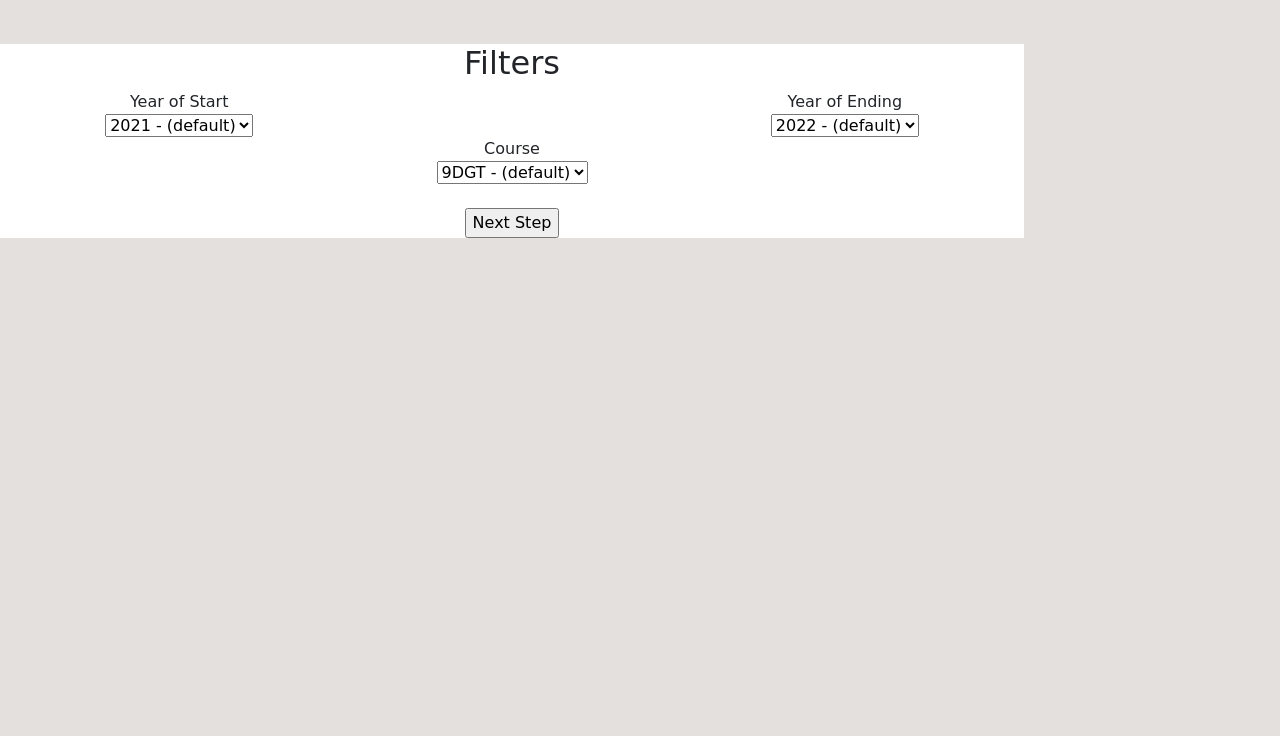
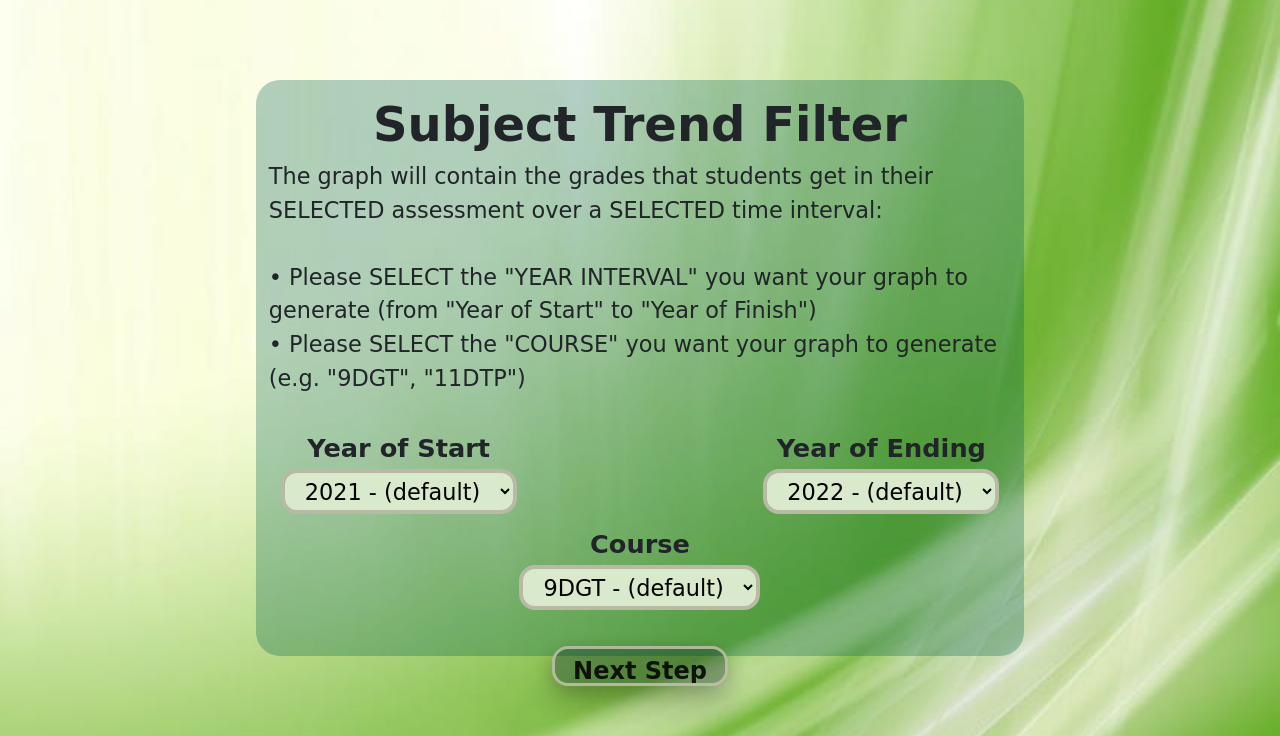
Before and after one commit to devinlinbhs/data_management_app, a Flask app: page /subject_trend_filter1 in a window 1280 px wide. Shown: the part 64-800 px from the top of the page. Run offline with Flask 3, Linux system fonts and the light colour scheme.

Commit message:
subject-trend_filter1 css done

```diff
--- a/myapp/static/style.css
+++ b/myapp/static/style.css
@@ -191,6 +191,172 @@ a {
     opacity: 0.8;
 }
 /* End of the containers */
+
+
+/* Note option page is now using the CSS on the home page */
+/* Maybe it will have its unique CSS when more functionality added to option.html */
+
+
+/* Subject trend filter page CSS */
+.subject-trend-filter-background{
+    display:flex;
+    align-items: center;
+    justify-content: center;
+    height: 92vh;
+    width: 100%;
+    background-image: url(/static/background.png);
+    background-size: cover;
+    background-repeat: no-repeat;
+    background-position: center;
+}
+
+.subject-trend-filter-title{
+    font-size: min(3rem, 5.25vw);
+    font-weight: 600;
+}
+
+.subject-trend-filter-container{
+    width: 60vw;
+    height: 72vh;
+    border-radius: 3vh;
+
+    padding-top: 1vh;
+    padding-bottom: 1vh;
+    padding-left: 1vw;
+    padding-right: 1vw;
+
+    font-size: min(1.4rem, 2.45vw);
+    background-color: rgba(2, 96, 76, 0.3);
+    transition: scale 1s, opacity 1s;
+}
+
+.subject-trend-filter-container:hover{
+    scale: 1.05;
+    transition: 1s;
+    opacity: 0.9;
+}
+
+
+.subject-trend-filter-content-layout1{
+    width:100%;
+    height: 100%;
+
+    display:flex;
+    flex-direction: column;
+    align-items: center;
+}
+
+.subject-trend-filter-content-layout2{
+    width:100%;
+    height: 12vh;
+
+    display:flex;
+    justify-content:space-between;
+}
+
+.subject-trend-filter-content-layout3{
+    width: 35%;
+    height: 12vh;
+    display:flex;
+    flex-direction: column;
+    align-items: center;
+
+}
+
+.subject-trend-filter-label{
+    font-size: min(1.6rem, 2.7vw);
+    font-weight: 600;
+}
+
+
+.subject-trend-filter-button{
+    font-size: min(1.5rem, 2.525vw);
+    font-weight: bold;
+
+    height: 5vh;
+    width: min(11rem, 19vw);
+    padding-left: 0.5vw;
+    padding-right: 0.5vw;
+    padding-top: 0.5vh;
+    padding-bottom: 0.5vh;
+
+    display: flex;
+    justify-content: center;
+    align-items: center;
+
+    opacity: 0.9;
+
+    border-radius: 1rem;
+    border: 0.2rem solid #b8baa5;
+    box-shadow: 0 1rem 2rem 0 rgba(0, 0, 0, 0.2), 0 6px 20px 0 rgba(0, 0, 0, 0.19);
+    background-color: #001b2e5e;
+    transition: scale 2s, opacity 2s, border 2s;
+}
+
+.subject-trend-filter-button:hover{
+    border: 0.2rem solid #72cb87;
+    box-shadow: 0 0 2rem rgba(0, 255, 47, 0.8); /* Add glowing box-shadow */
+    scale: 1.1;
+    transition: border-color 1s, box-shadow 1s, scale 1s;
+}
+/* End of Subject Trend Filter 1 CSS*/
+
+
+
+
+/* Select class for general (typically for subject trend filter 1)*/
+select {
+    background-color: #d9e9cb;
+    border-radius: 1rem;
+    border: 0.3rem solid #b8baa5;
+    margin: 0.1rem;
+    padding-left: 1rem;
+    padding-right: 1rem;
+    padding-top: 0.3rem;
+    padding-bottom: 0.3rem;
+
+    font-size: min(1.4rem, 2.45vw);
+    font-family: Comic Sans MS;
+    transition: border-color 2s, box-shadow 2s, scale 2s;
+}
+
+select:hover {
+    border: 0.4rem solid #72cb87;
+    box-shadow: 0 0 2rem rgba(0, 255, 47, 0.8); /* Add glowing box-shadow */
+    margin: 0;
+    scale: 1.1;
+    transition: border-color 1s, box-shadow 1s, scale 1s;
+}
+
+select:focus {
+    border: 0.4rem solid #22c75c;
+    box-shadow: 0 0 2rem rgba(0, 255, 47, 0.8); /* Add glowing box-shadow */
+    opacity: 0.85;
+}
+
+select option {
+    background-color: #fdfdfd00;
+    font-size: min(1.4rem, 2.45vw);
+
+    font-family: Comic Sans MS;
+    opacity: 0.1;
+    transition: background-color 1s, opacity 1s;
+}
+/* End of select class */
+
+
+
+.simple-dropdown {
+    width: 200px; /* Set a fixed width or adjust as needed */
+}
+
+.simple-dropdown summary {
+    padding: 5px;
+    border: 1px solid #ccc;
+    background-color: #f9f9f9;
+}
+
+
 
 
 /* Screen width smaller than 1200px */
--- a/myapp/templates/home.html
+++ b/myapp/templates/home.html
@@ -26,7 +26,7 @@
     <div class = "home-container-right">
         <!-- Image link to my websites (option.html) for users to choose what they want to do with my website -->
         <a href="{{url_for('option')}}">
-            <img src="/static/devin_bar_graph.png" class="home-image">
+            <img src="/static/devin_graph.png" class="home-image">
         </a>
         Click the image to create SPECIFIC graphs related to Burnside's subjects (digital courses only) over years:<br><br>
         • Graphs about student dropout rate on a subject over years <br>
--- a/myapp/templates/subject_trend_filter1.html
+++ b/myapp/templates/subject_trend_filter1.html
@@ -9,16 +9,20 @@
 {% block content %}
 <!--The first box for filtering-->
 
-<form action="/subject_trend_filter2", method="post" class="home_container">
-    <div style="background-color: white; margin-top: 5.5vh; width:80%;">
-        <div style="width:100%; display:flex; flex-direction: column; align-items: center;">
-            <h2>Filters</h2>
+<form action="/subject_trend_filter2", method="post", class="subject-trend-filter-background">
+    <div class="subject-trend-filter-container">
 
+        <div class="subject-trend-filter-content-layout1">
 
-            <div style="width:100%; display:flex; justify-content:space-between;">
+            <div class="subject-trend-filter-title">Subject Trend Filter</div>
+                The graph will contain the grades that students get in their SELECTED assessment over a SELECTED time interval:<br><br>
+                • Please SELECT the "YEAR INTERVAL" you want your graph to generate (from "Year of Start" to "Year of Finish")<br>
+                • Please SELECT the "COURSE" you want your graph to generate (e.g. "9DGT", "11DTP")<br><br>
+
+            <div class="subject-trend-filter-content-layout2">
                 <!--Second drop down-->
-                <div style="width: 35%; display:flex;  flex-direction: column; align-items: center;">
-                    <label>Year of Start</label>
+                <div class="subject-trend-filter-content-layout3">
+                    <label class="subject-trend-filter-label">Year of Start</label>
                     <select name="start_year">
                         <option value="2021">2021 - (default)</option>
                         <option value="2020">2020</option>
@@ -27,8 +31,8 @@
                 </div>
 
 
-                <div style="width: 35%; display:flex; flex-direction: column; align-items: center;">
-                    <label>Year of Ending</label>
+                <div class="subject-trend-filter-content-layout3">
+                    <label class="subject-trend-filter-label">Year of Ending</label>
                     <select name="end_year">
                         <option value="2022">2022 - (default)</option>
                         <option value="2021">2021</option>
@@ -36,18 +40,20 @@
                         <option value="2019">2019</option>
                     </select>
                 </div>
-
             </div>
 
             <!--Third drop down-->
-            <label>Course</label>
-            <select name="course">
-                <option value="9DGT">9DGT - (default)</option>
-                <option value="10DGT">10DGT</option>
-                <option value="11DTP">11DTP</option>
-            </select>
+            <div class="subject-trend-filter-content-layout3">
+                <label class="subject-trend-filter-label">Course</label>
+                <select name="course">
+                    <option value="9DGT">9DGT - (default)</option>
+                    <option value="10DGT">10DGT</option>
+                    <option value="11DTP">11DTP</option>
+                </select>
+            </div>
             <br>
-            <div><input type="submit" value="Next Step"></div>
+
+            <div><input type="submit" class="subject-trend-filter-button" value="Next Step"></div>
         </div>
 
     </div>
```
Also changed, not shown: other parts of myapp/static/style.css (+50 -15 lines), myapp/static/devin_graph.png (added).
